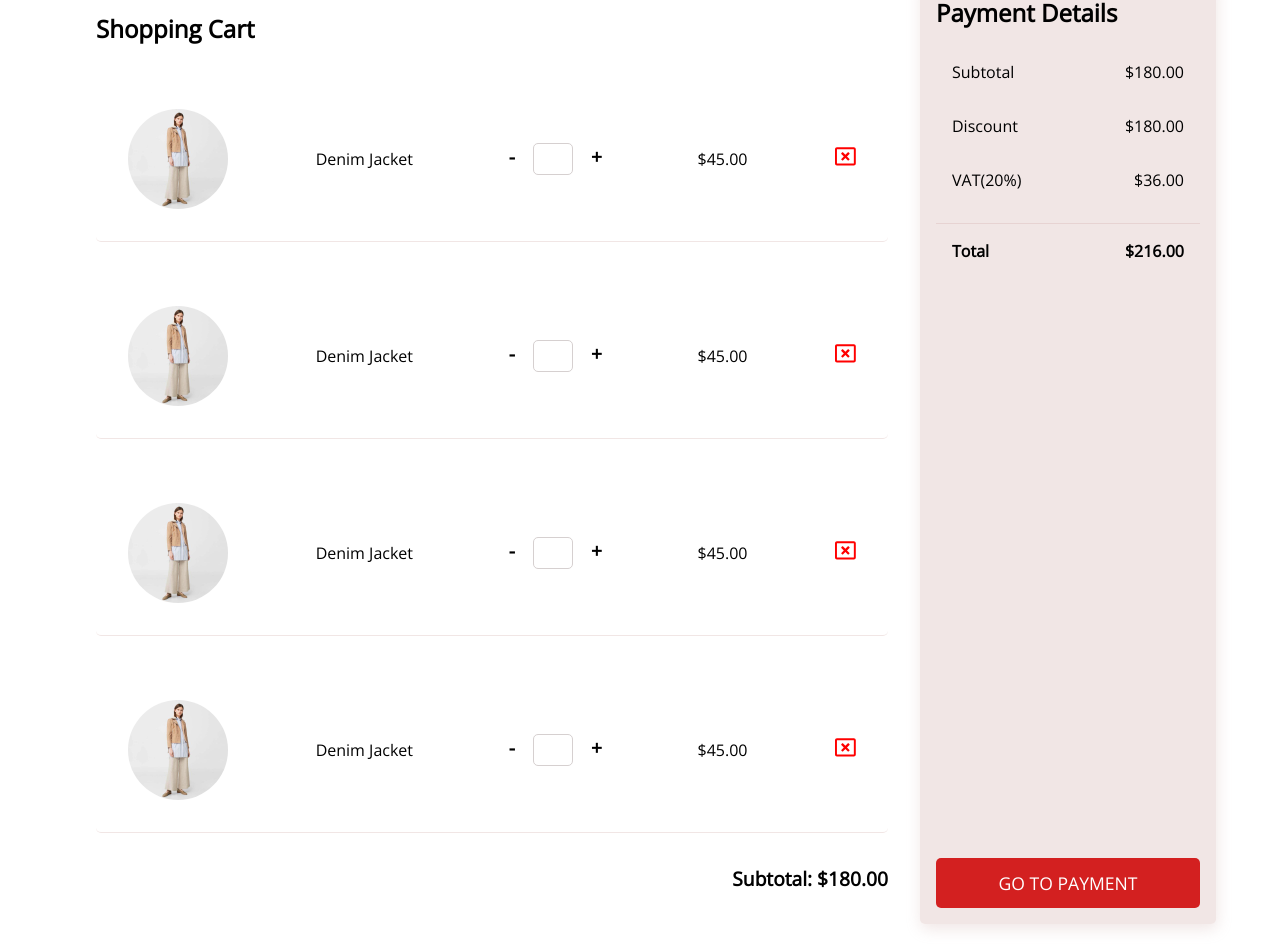
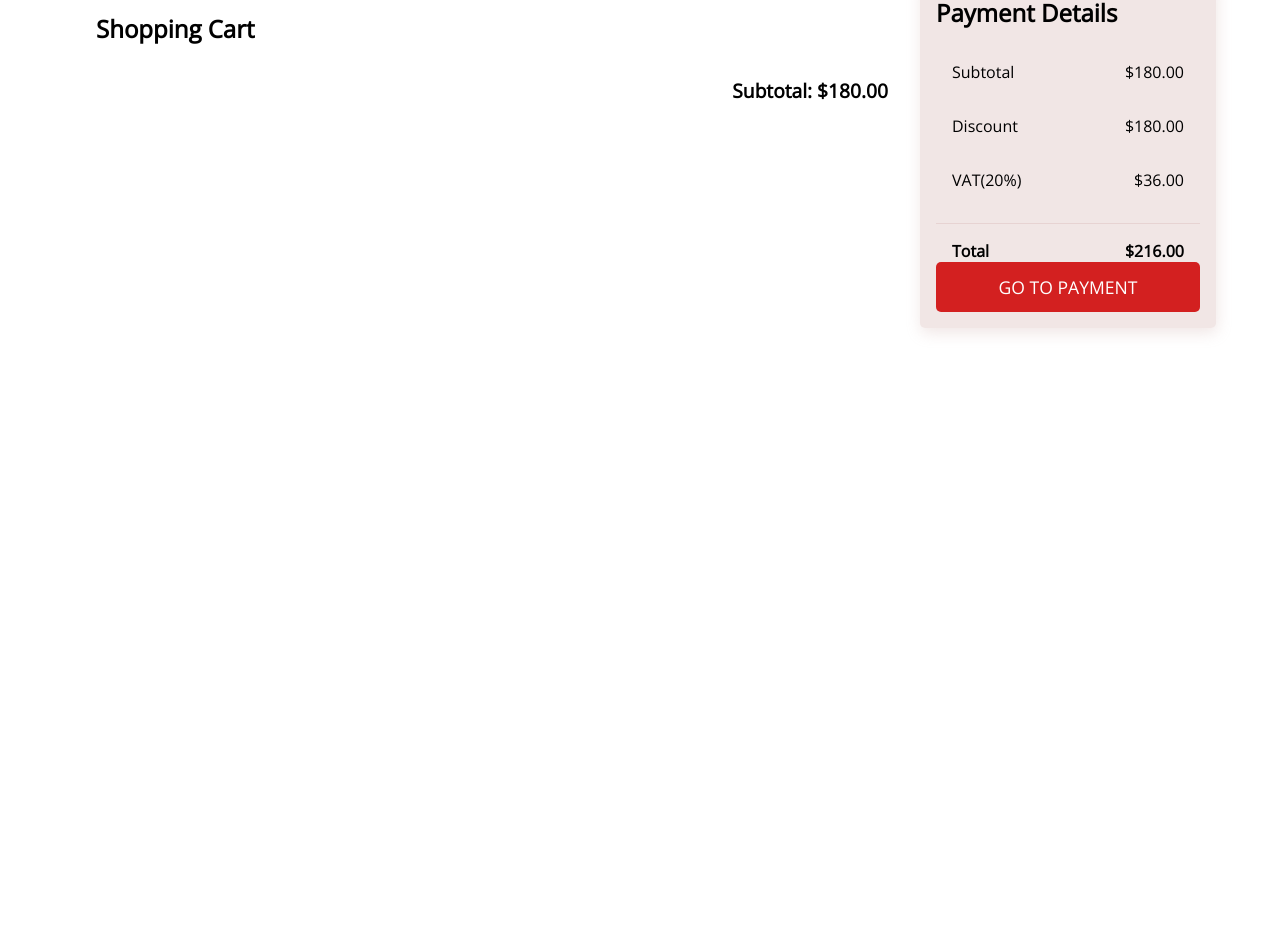
Before and after one commit to sfkse/ReduxEcomStore, a React (Create React App) app: page /cart in a window 1280 px wide. Shown: the part 246-1198 px from the top of the page. After the commit the page ends 800 px from the top, so only its background shows below. Built offline with nearby package versions, Linux system fonts and the light colour scheme.

Commit message:
List cart items in CartItem component

```diff
--- a/css/main.css
+++ b/css/main.css
@@ -326,6 +326,8 @@ a {
   -webkit-box-align: stretch;
       -ms-flex-align: stretch;
           align-items: stretch;
+  max-width: 1600px;
+  margin: auto;
 }
 
 .cart .cart__list {
@@ -363,11 +365,32 @@ a {
 }
 
 .cart .cart__list .cart__items .cart__item .cart__item--image {
-  width: 100px;
-  border-radius: 50%;
+  -webkit-box-flex: 1;
+      -ms-flex: 1;
+          flex: 1;
+  max-width: 100px;
+}
+
+.cart .cart__list .cart__items .cart__item .cart__item--name {
+  -webkit-box-flex: 2;
+      -ms-flex: 2;
+          flex: 2;
+  padding: 1rem;
+}
+
+.cart .cart__list .cart__items .cart__item .cart__item--price,
+.cart .cart__list .cart__items .cart__item .cart__item--delete {
+  -webkit-box-flex: 1;
+      -ms-flex: 1;
+          flex: 1;
 }
 
 .cart .cart__list .cart__items .cart__item .cart__item--qty {
+  -webkit-box-flex: 1;
+      -ms-flex: 1;
+          flex: 1;
+  margin: 0;
+  width: 100px;
   /* Chrome, Safari, Edge, Opera */
   /* Firefox */
 }
@@ -375,7 +398,6 @@ a {
 .cart .cart__list .cart__items .cart__item .cart__item--qty input::-webkit-outer-spin-button,
 .cart .cart__list .cart__items .cart__item .cart__item--qty input::-webkit-inner-spin-button {
   -webkit-appearance: none;
-  margin: 0;
 }
 
 .cart .cart__list .cart__items .cart__item .cart__item--qty input[type="number"] {
--- a/src/App.js
+++ b/src/App.js
@@ -8,8 +8,6 @@ const App = () => {
     <div className="container">
       <Navbar />
     </div>
-
-
   );
 }
 
--- a/src/app/actionCreator.js
+++ b/src/app/actionCreator.js
@@ -1,7 +1,9 @@
 export const fetchProducts = () => async (dispatch) => {
+
     dispatch(showLoadingGif(true))
     return await fetch('https://fakestoreapi.com/products/')
         .then(res => {
+
             if (!res.ok) throw new Error('Error ' + res.status + ': ' + res.statusText)
 
             return res.json()
@@ -28,6 +30,7 @@ export const showLoadingGif = (loading) => {
 }
 
 export const addCart = (cartItem) => {
+    localStorage.setItem('cart', cartItem)
     return {
         type: 'cart/addCart',
         payload: cartItem
--- a/src/app/cart/cartSlice.js
+++ b/src/app/cart/cartSlice.js
@@ -4,7 +4,6 @@ const initialState = []
 export const cartReducer = (state = initialState, action) => {
     switch (action.type) {
         case 'cart/addCart':
-            console.log(action.payload)
             return [...state, action.payload]
         default:
             return state
--- a/src/components/Cart.js
+++ b/src/components/Cart.js
@@ -1,75 +1,17 @@
 import React from 'react';
-import Product from '../assets/images/product.jpg';
-import { FaRegWindowClose } from 'react-icons/fa'
-import { IconContext } from 'react-icons/lib';
+import { useSelector } from 'react-redux';
+import CartItem from './CartItem';
 
 const Cart = () => {
+    const cartItems = useSelector(state => state.cart)
     return (
         <div className="cart">
             <div className="cart__list">
                 <h2 className="cart__title">Shopping Cart</h2>
                 <div className="cart__items">
-                    <div className="cart__item">
-                        <img className="cart__item--image" src={Product} alt="Cart Item" />
-                        <span className="cart__item--name">Denim Jacket</span>
-                        <span className="cart__item--qty">
-                            <span className="cart__item--decrease">-</span>
-                            <input min="1" className="cart__item--input" type="number" />
-                            <span className="cart__item--increase">+</span>
-                        </span>
-                        <span className="cart__item--price">$45.00</span>
-                        <span className="cart__item--delete">
-                            <IconContext.Provider value={{ className: "cart__item--icon" }}>
-                                <FaRegWindowClose />
-                            </IconContext.Provider>
-                        </span>
-                    </div>
-                    <div className="cart__item">
-                        <img className="cart__item--image" src={Product} alt="Cart Item" />
-                        <span className="cart__item--name">Denim Jacket</span>
-                        <span className="cart__item--qty">
-                            <span className="cart__item--decrease">-</span>
-                            <input min="1" className="cart__item--input" type="number" />
-                            <span className="cart__item--increase">+</span>
-                        </span>
-                        <span className="cart__item--price">$45.00</span>
-                        <span className="cart__item--delete">
-                            <IconContext.Provider value={{ className: "cart__item--icon" }}>
-                                <FaRegWindowClose />
-                            </IconContext.Provider>
-                        </span>
-                    </div>
-                    <div className="cart__item">
-                        <img className="cart__item--image" src={Product} alt="Cart Item" />
-                        <span className="cart__item--name">Denim Jacket</span>
-                        <span className="cart__item--qty">
-                            <span className="cart__item--decrease">-</span>
-                            <input min="1" className="cart__item--input" type="number" />
-                            <span className="cart__item--increase">+</span>
-                        </span>
-                        <span className="cart__item--price">$45.00</span>
-                        <span className="cart__item--delete">
-                            <IconContext.Provider value={{ className: "cart__item--icon" }}>
-                                <FaRegWindowClose />
-                            </IconContext.Provider>
-                        </span>
-                    </div>
-                    <div className="cart__item">
-                        <img className="cart__item--image" src={Product} alt="Cart Item" />
-                        <span className="cart__item--name">Denim Jacket</span>
-                        <span className="cart__item--qty">
-                            <span className="cart__item--decrease">-</span>
-                            <input min="1" className="cart__item--input" type="number" />
-                            <span className="cart__item--increase">+</span>
-                        </span>
-                        <span className="cart__item--price">$45.00</span>
-                        <span className="cart__item--delete">
-                            <IconContext.Provider value={{ className: "cart__item--icon" }}>
-                                <FaRegWindowClose />
-                            </IconContext.Provider>
-                        </span>
-                    </div>
-
+                    {
+                        cartItems.map(item => <CartItem item={item} />)
+                    }
                 </div>
                 <div className="cart__subtotal">
                     <span className="cart__subtotal--price">Subtotal: $180.00</span>
--- /dev/null
+++ b/src/components/CartItem.js
@@ -0,0 +1,25 @@
+import React from 'react'
+import { IconContext } from 'react-icons'
+import { FaRegWindowClose } from 'react-icons/fa'
+
+const CartItem = ({ item }) => {
+    return (
+        <div className="cart__item">
+            <img className="cart__item--image" src={item.image} alt="Cart Item" />
+            <span className="cart__item--name">{item.title}</span>
+            <span className="cart__item--qty">
+                <span className="cart__item--decrease">-</span>
+                <input min="1" value="1" className="cart__item--input" type="number" />
+                <span className="cart__item--increase">+</span>
+            </span>
+            <span className="cart__item--price">${item.price}</span>
+            <span className="cart__item--delete">
+                <IconContext.Provider value={{ className: "cart__item--icon" }}>
+                    <FaRegWindowClose />
+                </IconContext.Provider>
+            </span>
+        </div>
+    )
+}
+
+export default CartItem
--- a/src/components/Main.js
+++ b/src/components/Main.js
@@ -1,8 +1,7 @@
 import { useEffect } from 'react';
-
 import { useDispatch, useSelector } from 'react-redux';
 import { fetchProducts } from '../app/actionCreator';
-import Product from './Product'
+import Product from './Product';
 import Loading from './Loading';
 
 
@@ -20,8 +19,6 @@ const Main = () => {
         <section className="shop">
             <div className="shop__container">
                 {loading.loading ? <Loading /> : products[0]?.map(product => <Product key={product.id} product={product} />)}
-
-
             </div>
         </section>
     )
--- a/src/components/Product.js
+++ b/src/components/Product.js
@@ -8,7 +8,6 @@ const Product = (product) => {
     const dispatch = useDispatch()
 
     const handleAddCart = (addProduct) => {
-        console.log(addProduct)
         dispatch(addCart(addProduct))
     }
     return (
--- a/src/index.js
+++ b/src/index.js
@@ -8,13 +8,12 @@ import store from './app/store'
 import { Provider } from 'react-redux'
 
 
+
 ReactDOM.render(
   <React.StrictMode>
-
     <BrowserRouter>
       <Provider store={store}>
         <App />
-
         <Switch>
           <Route path="/" exact component={Home} />
           <Route path="/cart" component={Cart} />
--- a/src/sass/_cart.scss
+++ b/src/sass/_cart.scss
@@ -3,6 +3,8 @@
   display: flex;
   justify-content: space-between;
   align-items: stretch;
+  max-width: 1600px;
+  margin: auto;
 
   .cart__list {
     display: flex;
@@ -25,16 +27,26 @@
         border-radius: 5px;
 
         .cart__item--image {
-          width: 100px;
-          border-radius: 50%;
+          flex: 1;
+          max-width: 100px;
         }
 
+        .cart__item--name {
+          flex: 2;
+          padding: 1rem;
+        }
+        .cart__item--price,
+        .cart__item--delete {
+          flex: 1;
+        }
         .cart__item--qty {
+          flex: 1;
+          margin: 0;
+          width: 100px;
           /* Chrome, Safari, Edge, Opera */
           input::-webkit-outer-spin-button,
           input::-webkit-inner-spin-button {
             -webkit-appearance: none;
-            margin: 0;
           }
 
           /* Firefox */
```
Also changed, not shown: 1 other file (tests, documents, lock files or other folders).
